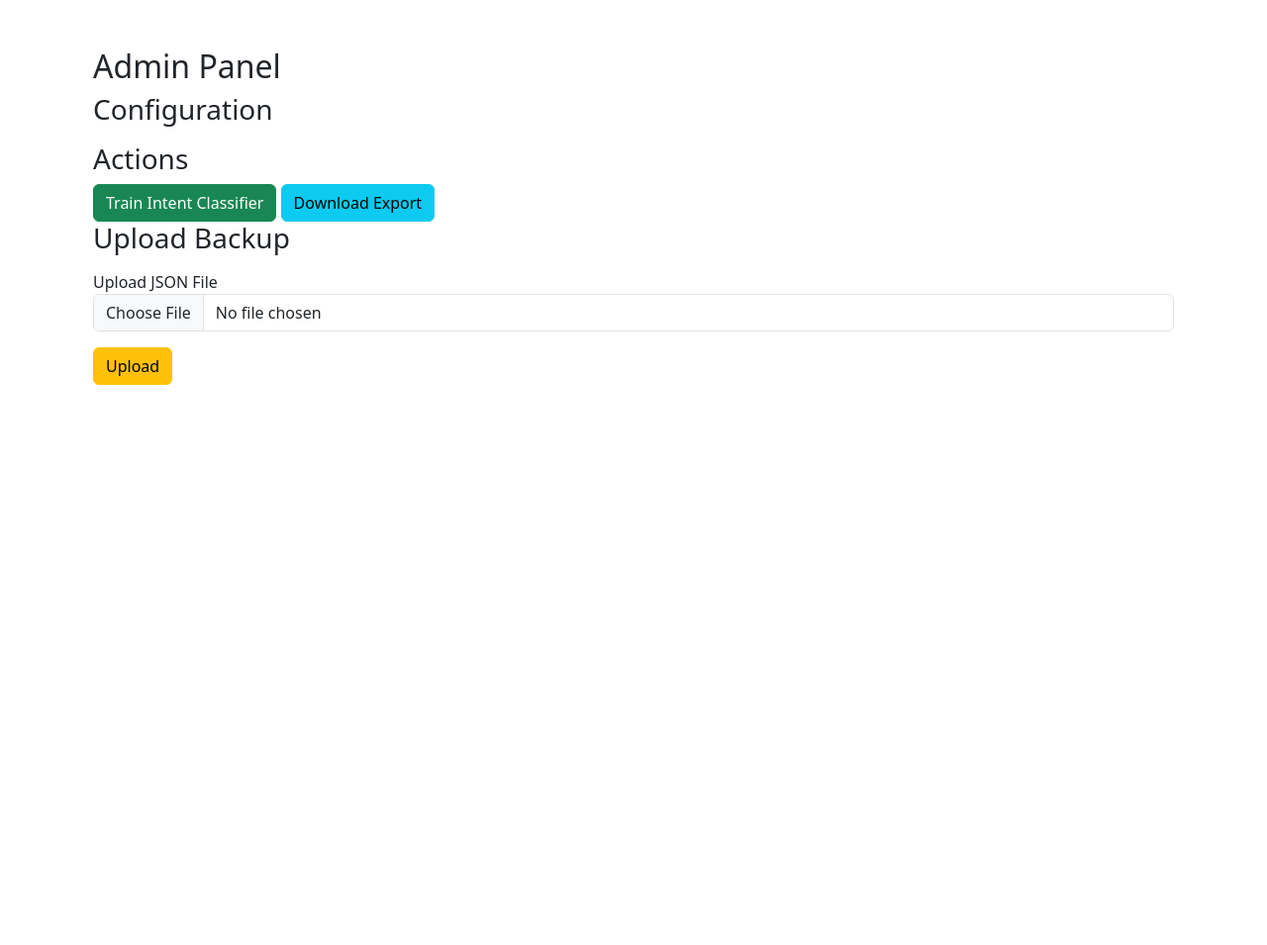
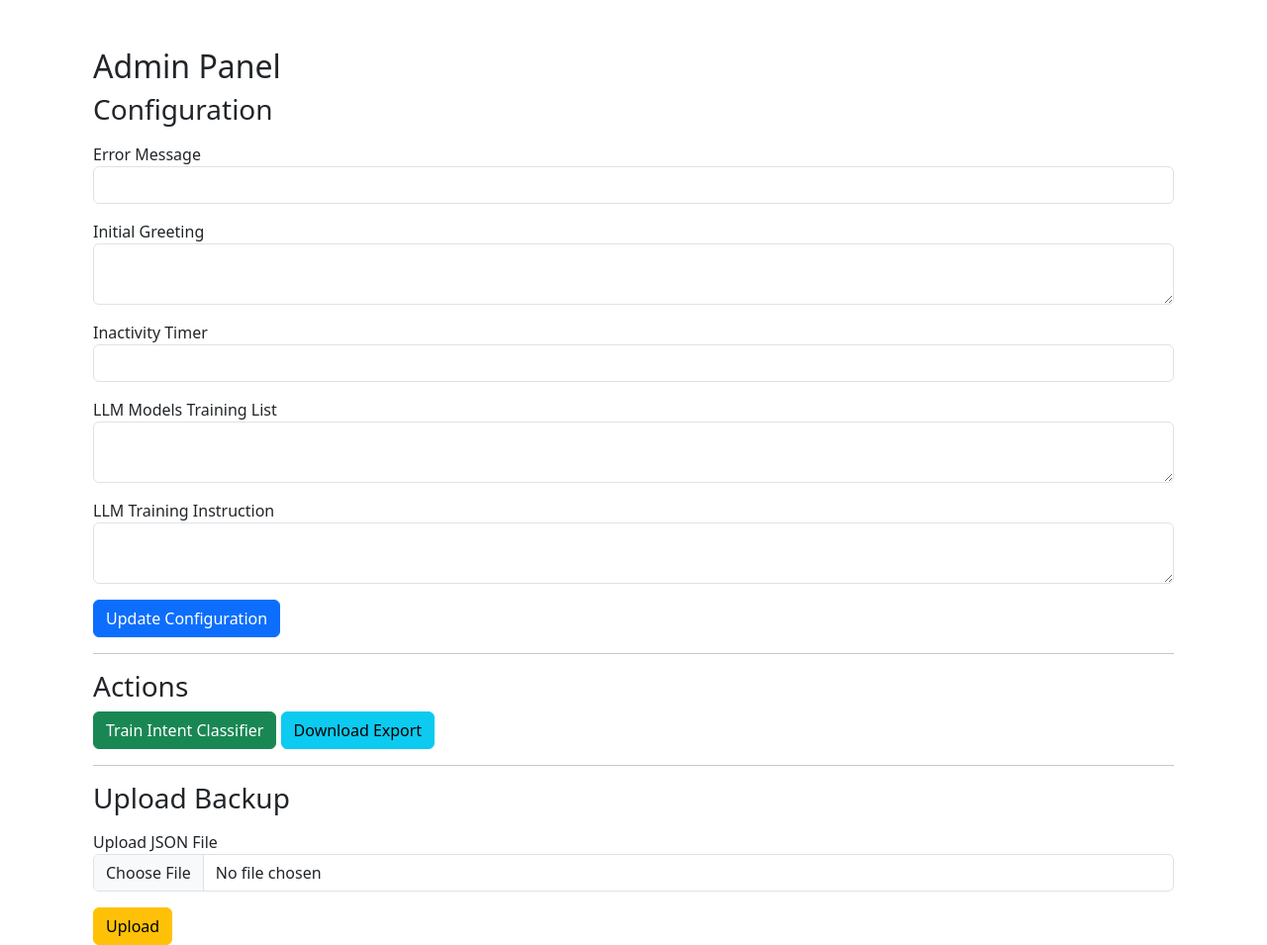
Before and after one commit to fdewes/bergwerk, a Flask app: template bergwerk-admin/app/templates/admin.html in a window 1280 px wide. Shown: the part 56-1011 px from the top of the page at 99% size. Before the commit the page ends 445 px from the top, so only its background shows below. Run offline with Flask 3, Linux system fonts and the light colour scheme; the template is opened without the code that fills it: values that come from a table or form of the project are taken from there, others are empty.

Commit message:
Add default settings to admin panel

```diff
--- a/bergwerk-admin/app/app.py
+++ b/bergwerk-admin/app/app.py
@@ -2,7 +2,7 @@ from flask import Flask, render_template, redirect, url_for, request, flash, sen
 import os
 import requests
 import redis
-from forms import LoginForm, UploadForm
+from forms import LoginForm, UploadForm, ConfigForm
 from config import Config
 
 app = Flask(__name__)
@@ -28,8 +28,8 @@ for key, value in default_settings.items():
 def login():
     form = LoginForm()
     if form.validate_on_submit():
-        username = "admin" #os.getenv('MEDIAWIKI_ADMIN')
-        password = "wikipassword" #os.getenv('MEDIAWIKI_ADMIN_PASSWORD')
+        username = os.getenv('MEDIAWIKI_ADMIN')
+        password = os.getenv('MEDIAWIKI_ADMIN_PASSWORD')
 
         if form.username.data == username and form.password.data == password:
             return redirect(url_for('admin_panel'))
@@ -41,6 +41,10 @@ def login():
 @app.route("/admin", methods=["GET", "POST"])
 def admin_panel():
     form = UploadForm()
+    config_form = ConfigForm()
+
+    # Load config from Redis
+    config_data = {key: redis_client.get(key) for key in config_form.fields.keys()}
 
     if request.method == "POST":
         if "train" in request.form:
@@ -53,15 +57,20 @@ def admin_panel():
                 f.write(response.content)
             return send_file("export.json", as_attachment=True)
 
+        elif "update_config" in request.form:
+            for field in config_form.fields.keys():
+                value = request.form.get(field)
+                redis_client.set(field, value)
+            flash("Configuration updated successfully!", "success")
+            return redirect(url_for('admin_panel'))
+
         elif form.validate_on_submit():
             file = form.file.data
             files = {'file': (file.filename, file.stream, 'multipart/form-data')}
             response = requests.post("http://api/admin/import/", files=files)
             flash(f"Import Response: {response.text}", "success")
 
-    config_data = {key: redis_client.get(key) for key in default_settings.keys()}
-
-    return render_template("admin.html", form=form, config_data=config_data)
+    return render_template("admin.html", form=form, config_form=config_form, config_data=config_data)
 
 if __name__ == "__main__":
     app.run(host="0.0.0.0", port=80, debug=True)
--- a/bergwerk-admin/app/forms.py
+++ b/bergwerk-admin/app/forms.py
@@ -1,5 +1,5 @@
 from flask_wtf import FlaskForm
-from wtforms import StringField, PasswordField, SubmitField, FileField
+from wtforms import StringField, PasswordField, SubmitField, FileField, TextAreaField
 from wtforms.validators import DataRequired
 
 class LoginForm(FlaskForm):
@@ -10,3 +10,21 @@ class LoginForm(FlaskForm):
 class UploadForm(FlaskForm):
     file = FileField('Upload JSON File', validators=[DataRequired()])
     submit = SubmitField('Upload')
+
+class ConfigForm(FlaskForm):
+    error_message = StringField('Error Message', validators=[DataRequired()])
+    initial_greeting = TextAreaField('Initial Greeting', validators=[DataRequired()])
+    inactivity_timer = StringField('Inactivity Timer', validators=[DataRequired()])
+    llm_models_training_list = TextAreaField('LLM Models Training List', validators=[DataRequired()])
+    llm_models_training_instruction = TextAreaField('LLM Training Instruction', validators=[DataRequired()])
+
+    update_config = SubmitField('Update Configuration')
+
+    # Mapping of fields for easy retrieval in app.py
+    fields = {
+        "error_message": error_message,
+        "initial_greeting": initial_greeting,
+        "inactivity_timer": inactivity_timer,
+        "llm_models_training_list": llm_models_training_list,
+        "llm_models_training_instruction": llm_models_training_instruction
+    }
--- a/bergwerk-admin/app/templates/admin.html
+++ b/bergwerk-admin/app/templates/admin.html
@@ -7,17 +7,46 @@
     <h2 class="mt-5">Admin Panel</h2>
 
     <h3>Configuration</h3>
-    <ul>
-        {% for key, value in config_data.items() %}
-        <li><strong>{{ key }}:</strong> {{ value }}</li>
-        {% endfor %}
-    </ul>
+    <form method="POST">
+        {{ config_form.hidden_tag() }}
+
+        <div class="form-group mt-3">
+            {{ config_form.error_message.label }}
+            {{ config_form.error_message(class="form-control", value=config_data.error_message) }}
+        </div>
+
+        <div class="form-group mt-3">
+            {{ config_form.initial_greeting.label }}
+            {{ config_form.initial_greeting(class="form-control", value=config_data.initial_greeting) }}
+        </div>
+
+        <div class="form-group mt-3">
+            {{ config_form.inactivity_timer.label }}
+            {{ config_form.inactivity_timer(class="form-control", value=config_data.inactivity_timer) }}
+        </div>
+
+        <div class="form-group mt-3">
+            {{ config_form.llm_models_training_list.label }}
+            {{ config_form.llm_models_training_list(class="form-control", value=config_data.llm_models_training_list) }}
+        </div>
+
+        <div class="form-group mt-3">
+            {{ config_form.llm_models_training_instruction.label }}
+            {{ config_form.llm_models_training_instruction(class="form-control", value=config_data.llm_models_training_instruction) }}
+        </div>
+
+        <button type="submit" name="update_config" class="btn btn-primary mt-3">Update Configuration</button>
+    </form>
+
+    <hr>
 
     <h3>Actions</h3>
     <form method="POST">
         <button name="train" class="btn btn-success">Train Intent Classifier</button>
         <button name="export" class="btn btn-info">Download Export</button>
     </form>
+
+    <hr>
 
     <h3>Upload Backup</h3>
     <form method="POST" enctype="multipart/form-data">
```
Also changed, not shown: 1 other file.
